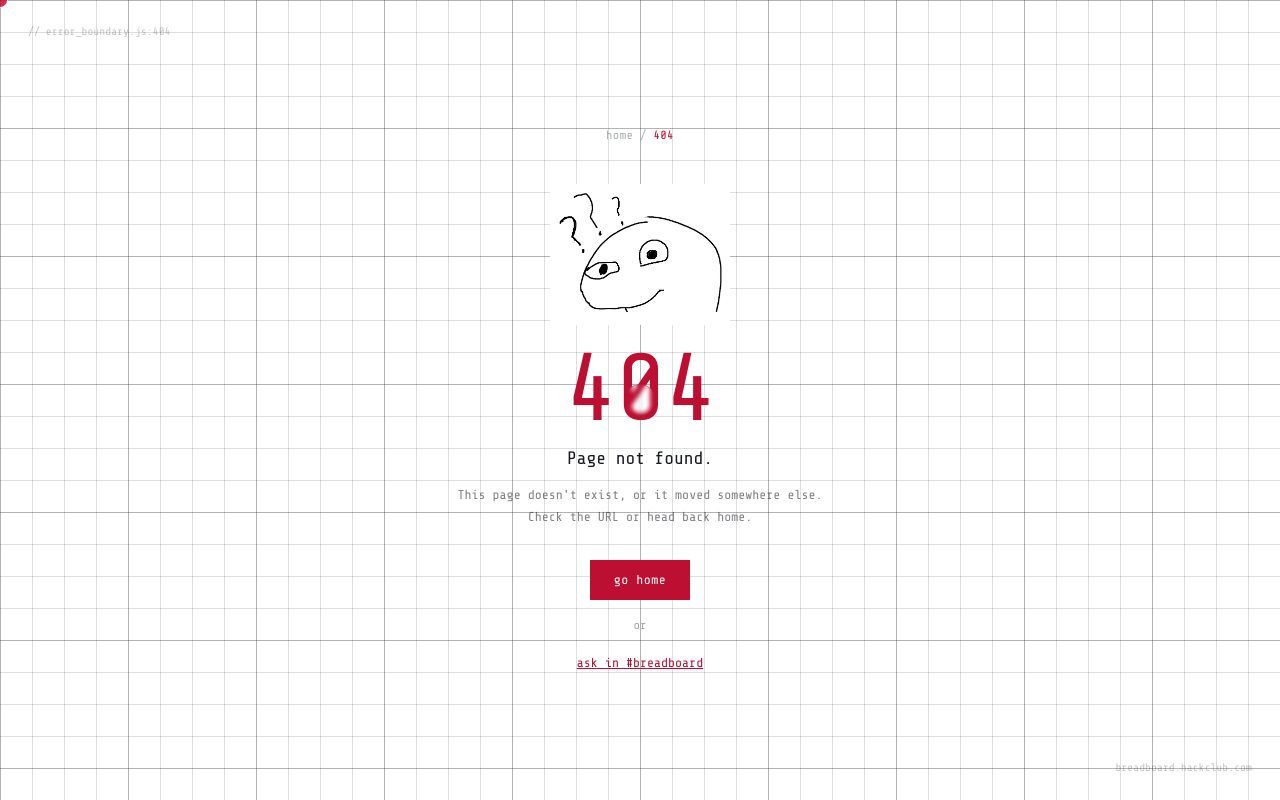
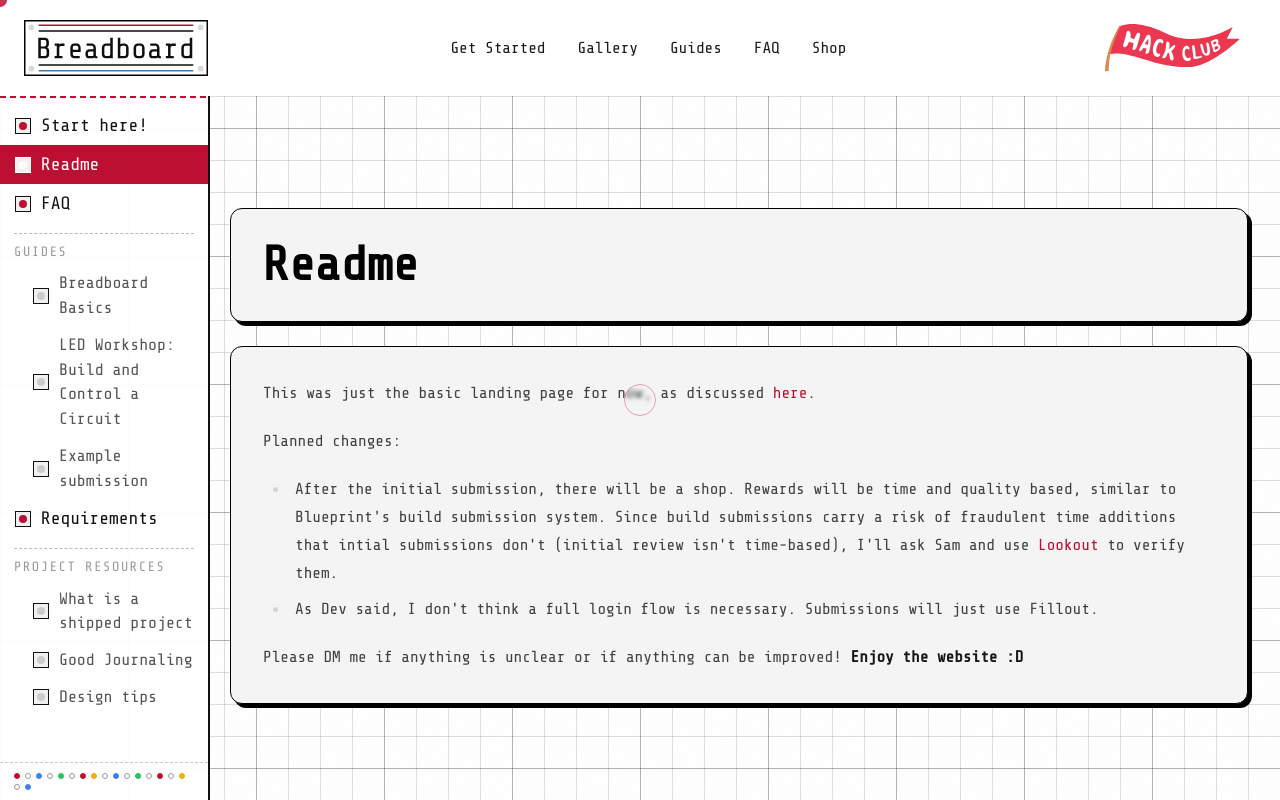
Before and after one commit to TaniWanKenobi/Breadboard, a SvelteKit app: page /readme in a window 1280 px wide. Before the commit this address had no page. Shown: the top 800 px of the page. Built offline with nearby package versions, Linux system fonts and the light colour scheme.

Commit message:
feat: add 'Readme' link to sidebar and create initial Readme page with basic content

```diff
--- a/src/lib/components/BreadboardSidebar.svelte
+++ b/src/lib/components/BreadboardSidebar.svelte
@@ -9,6 +9,7 @@
 
 	const topLevelItems: LinkItem[] = [
 		{ label: 'Start here!', href: '/get-started' },
+		{ label: 'Readme', href: '/readme' },
 		{ label: 'FAQ', href: '/faq' }
 	];
 
--- a/src/routes/layout.css
+++ b/src/routes/layout.css
@@ -106,7 +106,20 @@ select:focus-visible {
 a {
 	position: relative;
 	text-decoration: none;
+	color: #bc0f32;
 }
+
+.prose a {
+	color: #bc0f32;
+}
+
+a.btn,
+a.sb-item,
+nav a,
+footer a {
+	color: inherit;
+}
+
 
 a::after {
 	content: '';
--- /dev/null
+++ b/src/routes/readme/+page.svelte
@@ -0,0 +1,24 @@
+<script lang="ts">
+	import DocsFrame from '$lib/components/DocsFrame.svelte';
+</script>
+
+<DocsFrame>
+	<section>
+		<div class="mb-6 rounded-[12px] border-[1.1px] border-black bg-[#f4f4f4] p-8 shadow-[4px_4px_0_#000]">
+			<h1 class="text-4xl font-bold text-black md:text-5xl">Readme</h1>
+		</div>
+
+		<div class="prose prose-neutral max-w-none rounded-[12px] border-[1.1px] border-black bg-[#f4f4f4] p-8 shadow-[4px_4px_0_#000]">
+			<p>This was just the basic landing page for now, as discussed <a href="https://hackclub.slack.com/archives/C0ALD8SCMGD/p1773450311718909?thread_ts=1773450046.304719&cid=C0ALD8SCMGD">here</a>.</p>
+
+			<p>Planned changes:</p>
+
+			<ul>
+				<li>After the initial submission, there will be a shop. Rewards will be time and quality based, similar to Blueprint's build submission system. Since build submissions carry a risk of fraudulent time additions that intial submissions don't (initial review isn't time-based), I'll ask Sam and use <a href="https://github.com/hackclub/lookout">Lookout</a> to verify them.</li>
+				<li>As Dev said, I don't think a full login flow is necessary. Submissions will just use Fillout.</li>
+			</ul>
+
+			<p>Please DM me if anything is unclear or if anything can be improved! <strong>Enjoy the website :D</strong></p>
+		</div>
+	</section>
+</DocsFrame>
```
